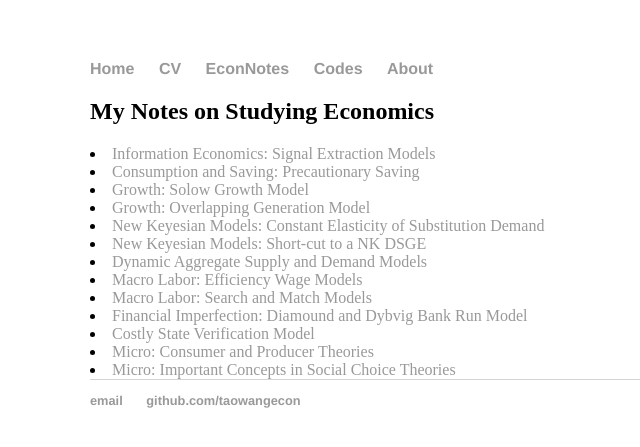
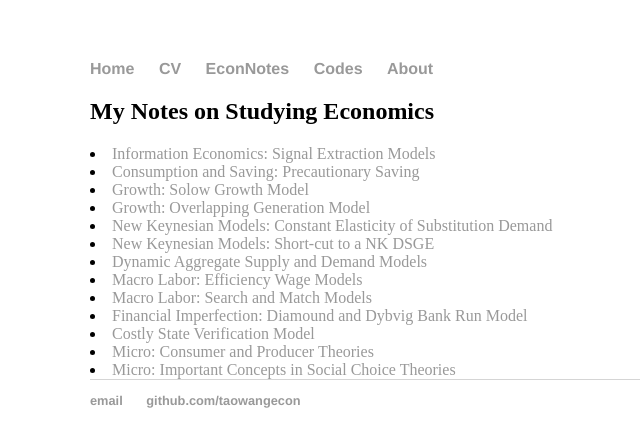
Before and after one commit to iworld1991/TaoWangEcon.github.io, a Jekyll site: the page built from blog/index.html, in a window 1280 px wide. Shown: the top 447 px of the page, without its empty margins (102-742 px from the left). Built offline with Jekyll 4.4.1, drawn with Linux system fonts in a browser that asks for light colours.

Commit message:
Update index.html
updated note list.

```diff
--- a/blog/index.html
+++ b/blog/index.html
@@ -7,8 +7,8 @@ title: My Notes on Studying Economics
 	<li><a href =/notes/CS4PrecautionarySaving.pdf>Consumption and Saving: Precautionary Saving<a/></li>
         <li> <a href = /notes/GR1_SolowModel.pdf>Growth: Solow Growth Model</a></li>
         <li> <a href = /notes/GR2B_OLG.pdf>Growth: Overlapping Generation Model</a></li>
-	<li> <a href = /notes/NK1CES.pdf>New Keyesian Models: Constant Elasticity of Substitution Demand</a></li>
-	<li> <a href = /notes/NK2NKModel.pdf>New Keyesian Models: Short-cut to a NK DSGE</a></li>
+	<li> <a href = /notes/NK1CES.pdf>New Keynesian Models: Constant Elasticity of Substitution Demand</a></li>
+	<li> <a href = /notes/NK2NKModel.pdf>New Keynesian Models: Short-cut to a NK DSGE</a></li>
 	<li> <a href = /notes/DSGE1SimpleModel.pdf>Dynamic Aggregate Supply and Demand Models</a></li>
 	<li> <a href = /notes/LB1EffWage.pdf>Macro Labor: Efficiency Wage Models</a></li>
         <li> <a href = /notes/LB2SearchMatch.pdf>Macro Labor: Search and Match Models</a></li>
```
